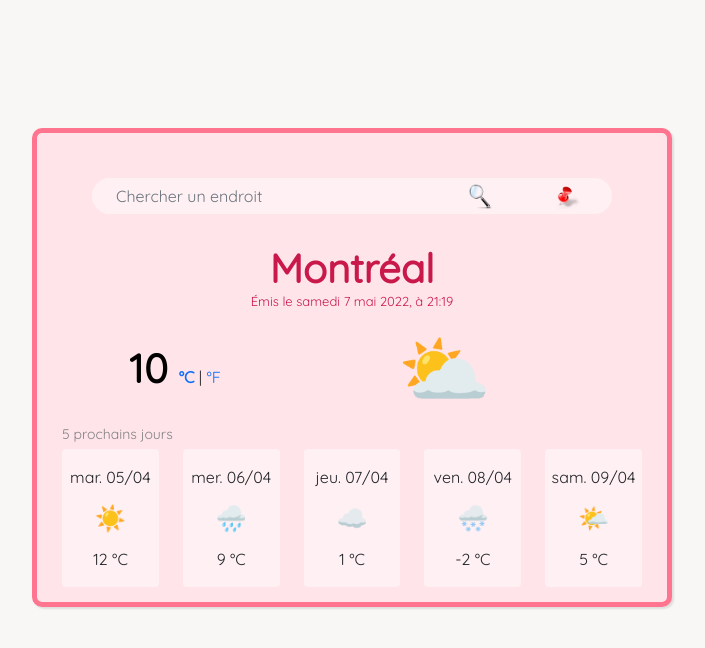
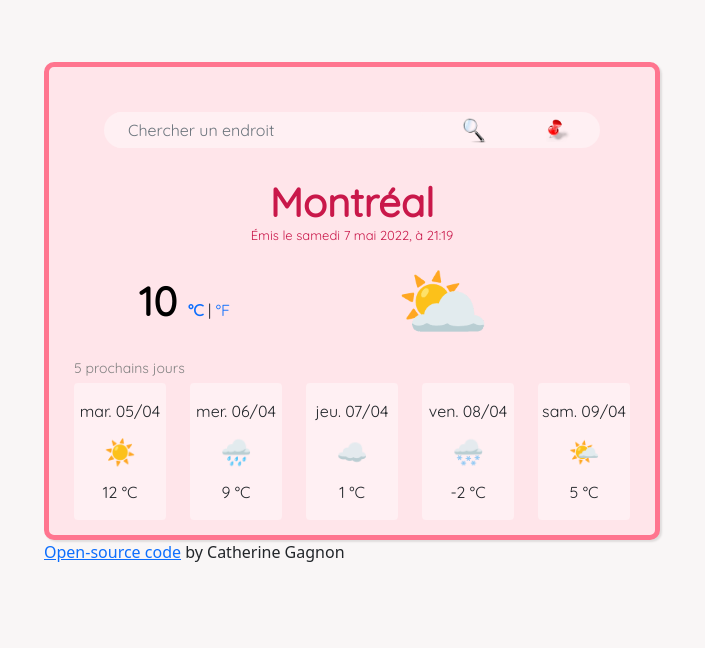
Before and after one commit to 4ine55/Weather-project, a plain HTML site: page index.html in a window 1280 px wide. Shown: the whole page, without its empty margins (288-993 px from the left). Drawn offline with nearby package versions, Linux system fonts and the light colour scheme.

Commit message:
Added GitHub link

```diff
--- a/index.html
+++ b/index.html
@@ -24,6 +24,7 @@
   </head>
   <body>
     <div class="container">
+        <div class="weatherContainer">
             <form id="form">
                 <div class="row align-items-center" id="zone-recherche">
 
@@ -44,6 +45,7 @@
                             />
                         </button>
                     </div>
+
                     <div class="col-2">
                         <button id="bouton-pin">
                             <img
@@ -56,16 +58,17 @@
 
                 </div>
             </form>
+
             <div class="row">
                 <div class="col">
                     <h1 id="city">Montréal</h1>
                     <p class="date" id="date">Émis le : 4 avril 2022, 18h13</p>
                 </div>
             </div>
+
             <div class="row justify-content-evenly">
                 <div class="col-4 align-self-center">
                     <span id="temp-today"> 10 </span>
-
                     <span class="units">
                     <span>
                         <a
@@ -81,15 +84,17 @@
                         style="text-decoration: none"
                         class="fahrdegree"
                         id="passive-unit"
-              >°F</a
-            >
+                        >°F</a>
                     </span>
                 </div>
+
                 <div class="col-4 align-self-center" id="icon-today">⛅</div>
             </div>
+
             <div class="row">
                 <p class="next-five-days">5 prochains jours</p>
             </div>
+
             <div class="row" id="five-cards-meteo">
                 <div class="col">
                     <div class="card">
@@ -102,6 +107,7 @@
                         </div>
                     </div>
                 </div>
+
                 <div class="col">
                     <div class="card">
                         <div class="card-body">
@@ -113,6 +119,7 @@
                         </div>
                     </div>
                 </div>
+
                 <div class="col">
                     <div class="card">
                         <div class="card-body">
@@ -124,6 +131,7 @@
                         </div>
                     </div>
                 </div>
+
                 <div class="col">
                     <div class="card">
                         <div class="card-body">
@@ -135,6 +143,7 @@
                         </div>
                     </div>
                 </div>
+
                 <div class="col">
                     <div class="card">
                         <div class="card-body">
@@ -147,6 +156,11 @@
                     </div>
                 </div>
             </div>
+
+        </div>
+        <p>
+        <a href="https://github.com/4ine55/Weather-project" target="_blank" rel="noopener noreferrer">Open-source code</a> by Catherine Gagnon
+        </p>
    </div>
   </body>
   <script src="src/myscripts.js"></script>
--- a/src/styles.css
+++ b/src/styles.css
@@ -9,6 +9,8 @@ body {
 }
 .container {
   width: 50%;
+}
+.weatherContainer {
   margin-top: 10%;
   border-radius: 10px;
   border-color: var(--color4);
```
Lines whose indentation alone changed are shown as unchanged.
